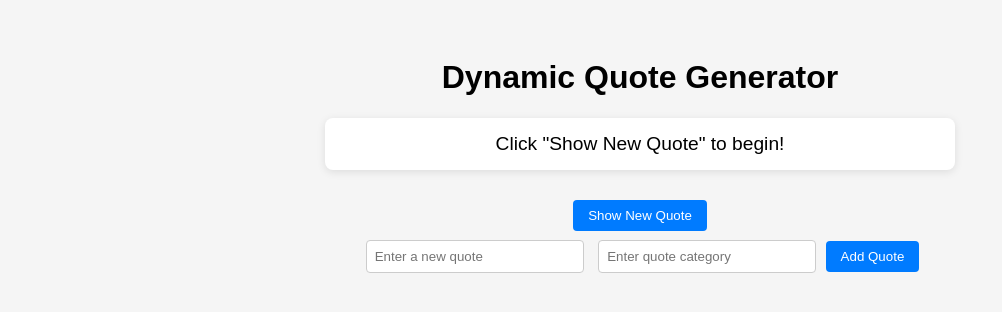
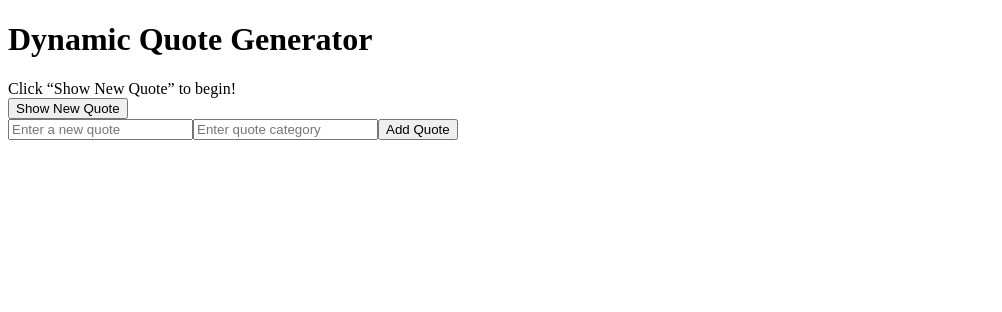
Before and after one commit to 0luwatayo/alx_fe_javascript, a plain HTML site: page dom-manipulation/index.html in a window 1280 px wide. Shown: the whole page, without its empty margins (0-1002 px from the left). Drawn offline with Linux system fonts and the light colour scheme.

Commit message:
createaddQuote

```diff
--- a/dom-manipulation/index.html
+++ b/dom-manipulation/index.html
@@ -1,67 +1,14 @@
 <!DOCTYPE html>
 <html lang="en">
 <head>
-  <meta charset="UTF-8">
-  <meta name="viewport" content="width=device-width, initial-scale=1.0">
+  <meta charset="UTF-8" />
+  <meta name="viewport" content="width=device-width, initial-scale=1.0" />
   <title>Dynamic Quote Generator</title>
-  <style>
-    body {
-      font-family: Arial, sans-serif;
-      text-align: center;
-      background-color: #f5f5f5;
-      padding: 30px;
-    }
-
-    #quoteDisplay {
-      font-size: 1.2rem;
-      margin: 20px auto;
-      padding: 15px;
-      background: #ffffff;
-      border-radius: 8px;
-      width: 80%;
-      max-width: 600px;
-      box-shadow: 0 2px 8px rgba(0,0,0,0.1);
-    }
-
-    input {
-      margin: 5px;
-      padding: 8px;
-      border-radius: 4px;
-      border: 1px solid #ccc;
-      width: 200px;
-    }
-
-    button {
-      padding: 8px 15px;
-      border: none;
-      border-radius: 4px;
-      background-color: #007bff;
-      color: white;
-      cursor: pointer;
-      margin-top: 10px;
-    }
-
-    button:hover {
-      background-color: #0056b3;
-    }
-  </style>
 </head>
 <body>
   <h1>Dynamic Quote Generator</h1>
-
-  <!-- Quote Display Section -->
-  <div id="quoteDisplay">Click "Show New Quote" to begin!</div>
-
-  <!-- Button to Generate New Quote -->
+  <div id="quoteDisplay">Click “Show New Quote” to begin!</div>
   <button id="newQuote">Show New Quote</button>
-
-  <!-- Dynamic Form to Add Quotes -->
-  <div>
-    <input id="newQuoteText" type="text" placeholder="Enter a new quote" />
-    <input id="newQuoteCategory" type="text" placeholder="Enter quote category" />
-    <button onclick="addQuote()">Add Quote</button>
-  </div>
-
   <script src="script.js"></script>
 </body>
 </html>
--- a/dom-manipulation/script.js
+++ b/dom-manipulation/script.js
@@ -1,4 +1,4 @@
-// Array to store quotes with text and category
+// quotes array
 const quotes = [
     { text: "The best way to get started is to quit talking and begin doing.", category: "Motivation" },
     { text: "Your limitation—it’s only your imagination.", category: "Inspiration" },
@@ -10,38 +10,73 @@ const quotes = [
   const quoteDisplay = document.getElementById('quoteDisplay');
   const newQuoteButton = document.getElementById('newQuote');
 
-  // Function to show a random quote
+
   function showRandomQuote() {
     if (quotes.length === 0) {
       quoteDisplay.textContent = "No quotes available. Add one below!";
       return;
     }
-
     const randomIndex = Math.floor(Math.random() * quotes.length);
-    const randomQuote = quotes[randomIndex];
-    quoteDisplay.innerHTML = `<strong>${randomQuote.category}:</strong> "${randomQuote.text}"`;
+    const q = quotes[randomIndex];
+    quoteDisplay.innerHTML = `<strong>${escapeHtml(q.category)}:</strong> "${escapeHtml(q.text)}"`;
   }
 
-  // Event listener for showing new quotes
-  newQuoteButton.addEventListener('click', showRandomQuote);
+  function createAddQuoteForm() {
+    const formContainer = document.createElement('div');
 
-  // Function to add a new quote
+    const textInput = document.createElement('input');
+    textInput.id = 'newQuoteText';
+    textInput.type = 'text';
+    textInput.placeholder = 'Enter a new quote';
+
+    const categoryInput = document.createElement('input');
+    categoryInput.id = 'newQuoteCategory';
+    categoryInput.type = 'text';
+    categoryInput.placeholder = 'Enter quote category';
+
+    const addButton = document.createElement('button');
+    addButton.textContent = 'Add Quote';
+    addButton.addEventListener('click', addQuote);
+
+    formContainer.appendChild(textInput);
+    formContainer.appendChild(categoryInput);
+    formContainer.appendChild(addButton);
+
+    document.body.appendChild(formContainer);
+  }
+
+
   function addQuote() {
     const newQuoteText = document.getElementById('newQuoteText').value.trim();
     const newQuoteCategory = document.getElementById('newQuoteCategory').value.trim();
 
     if (!newQuoteText || !newQuoteCategory) {
-      alert("Please fill in both the quote and the category!");
+      alert("Please fill in both fields!");
       return;
     }
 
-    // Add new quote to the array
     quotes.push({ text: newQuoteText, category: newQuoteCategory });
 
-    // Clear input fields
+    // clear inputs
     document.getElementById('newQuoteText').value = '';
     document.getElementById('newQuoteCategory').value = '';
 
-    // Feedback to user
-    quoteDisplay.innerHTML = `✅ New quote added successfully! <br><br> "${newQuoteText}" (${newQuoteCategory})`;
+    // update DOM
+    quoteDisplay.innerHTML = `✅ New quote added! <br><br><strong>${escapeHtml(newQuoteCategory)}:</strong> "${escapeHtml(newQuoteText)}"`;
   }
+
+
+  function escapeHtml(str) {
+    return String(str)
+      .replace(/&/g, "&amp;")
+      .replace(/</g, "&lt;")
+      .replace(/>/g, "&gt;")
+      .replace(/"/g, "&quot;")
+      .replace(/'/g, "&#039;");
+  }
+
+
+  newQuoteButton.addEventListener('click', showRandomQuote);
+
+
+  createAddQuoteForm();
```
